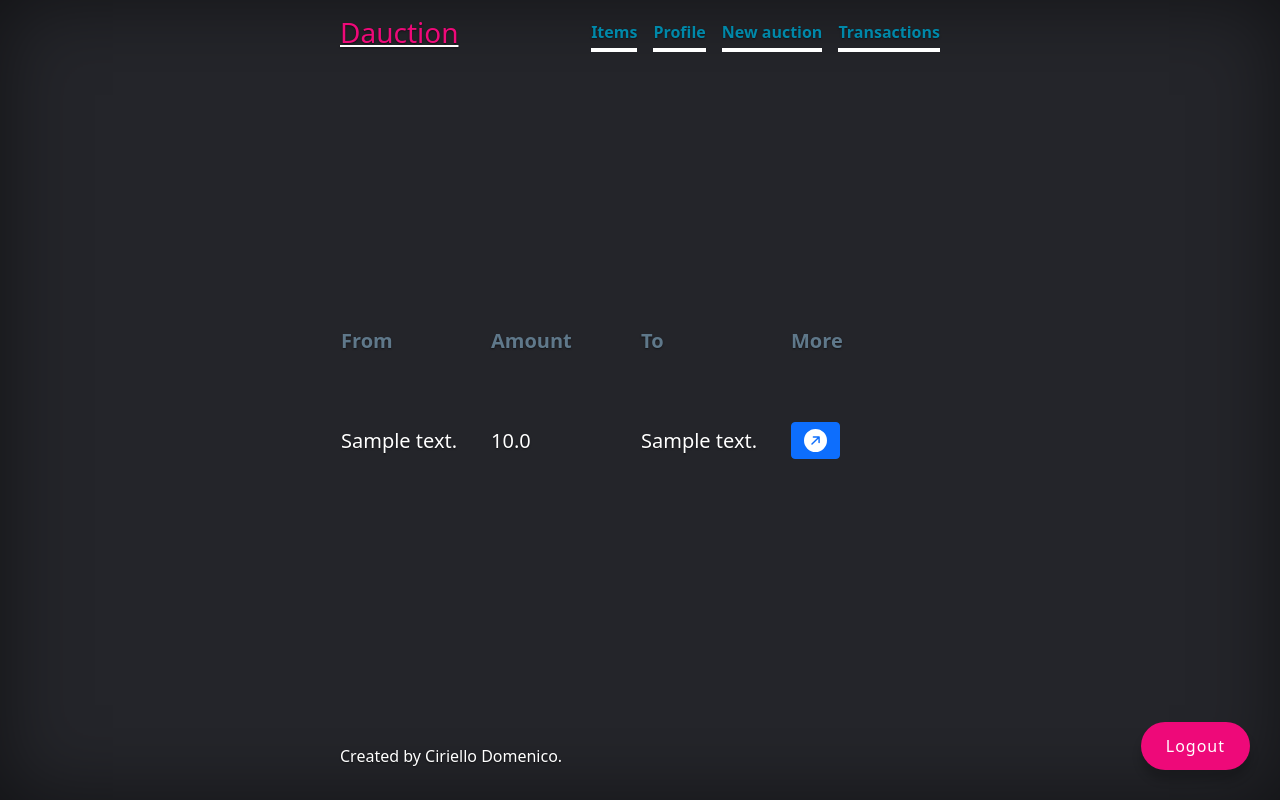
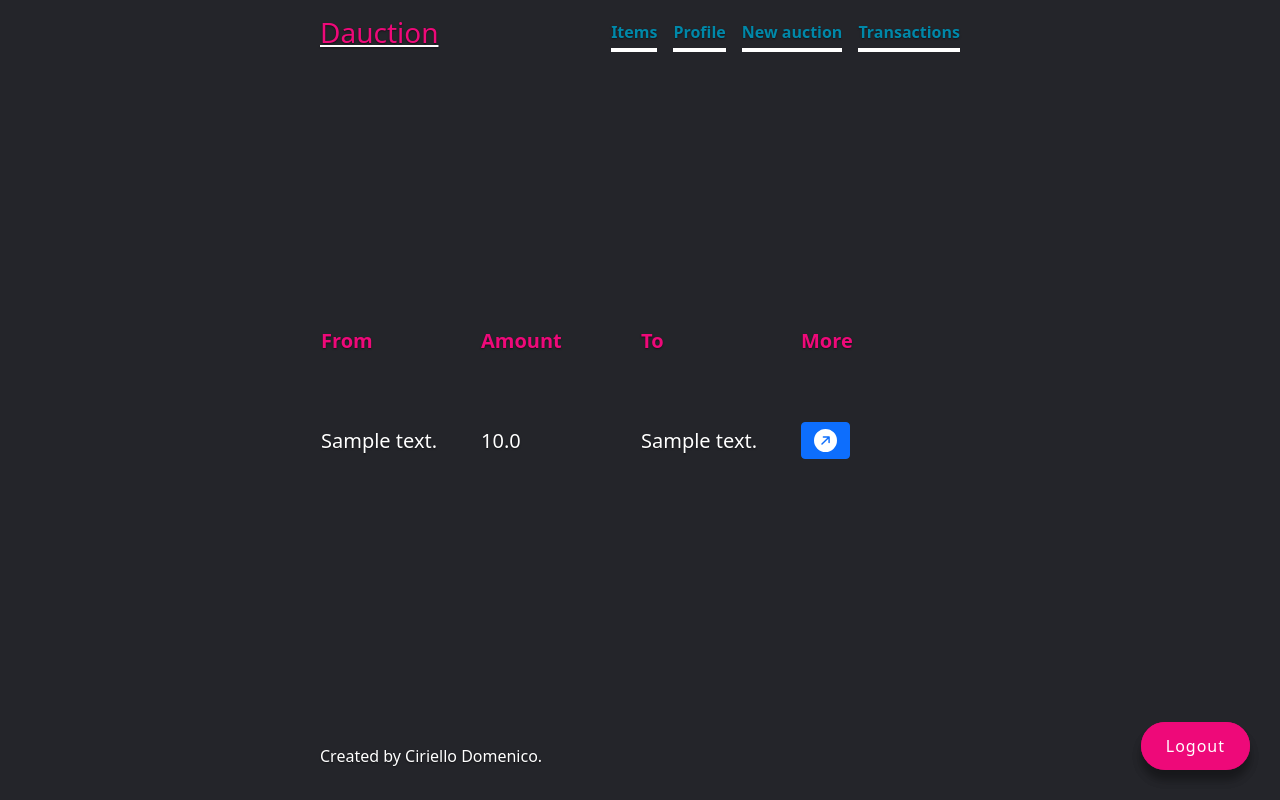
Before and after one commit to Ciriosss/Dauction, a Django app: page /home/transactions/ in a window 1280 px wide. Run offline with Django 3.2, Linux system fonts and the light colour scheme; tables that the repository leaves empty hold one stand-in row (values such as "Sample post"); some libraries are stand-ins or nearby versions.

Commit message:
restyle pt3

```diff
--- a/dauction/auction/static/auction/style.css
+++ b/dauction/auction/static/auction/style.css
@@ -18,9 +18,6 @@ a:hover {
   background-color: #ee0979;
   border: .05rem solid #fff;
 }
-th{
-    color: #ee0979;
-}
 
 /*
  * Base structure
@@ -33,15 +30,10 @@ body {
 }
 
 body {
-  display: -ms-flexbox;
-  display: -webkit-box;
-  display: flex;
-  -ms-flex-pack: center;
-  -webkit-box-pack: center;
   justify-content: center;
   color: #fff;
   text-shadow: 0 .05rem .1rem rgba(0, 0, 0, .5);
-  box-shadow: inset 0 0 5rem rgba(0, 0, 0, .5);
+
 }
 
 .cover-container {
--- a/dauction/auction/templates/auction/base.html
+++ b/dauction/auction/templates/auction/base.html
@@ -29,6 +29,7 @@
             <a class="nav-link active" href="{% url 'profile'%}">Profile</a>
             <a class="nav-link active" href="{% url 'newAuction'%}">New auction</a>
             <a class="nav-link active" href="{% url 'transactions'%}">Transactions</a>
+              <a href="{% url 'logout' %}" class="card-link" id="logout"><button class="btnn">Logout</button></a>
           </nav>
         </div>
       </header>
@@ -44,7 +45,7 @@
 
 {% block content %}
 {% endblock %}
-<a href="{% url 'logout' %}" class="card-link"><button class="btnn">Logout</button></a>
+<a href="{% url 'logout' %}" class="card-link" id="logout"><button class="btnn">Logout</button></a>
 <footer class="mastfoot mt-auto">
         <div class="inner">
           <p>Created by Ciriello Domenico</a>.</p>
--- a/dauction/auction/templates/auction/transactions.html
+++ b/dauction/auction/templates/auction/transactions.html
@@ -3,10 +3,10 @@
 <table>
 
     <tr>
-        <th >From</th>
-        <th >Amount</th>
-        <th >To</th>
-        <th >More</th>
+        <th style = "color:#ee0979">From</th>
+        <th style = "color:#ee0979">Amount</th>
+        <th style = "color:#ee0979">To</th>
+        <th style = "color:#ee0979">More</th>
     </tr>
 
 
```
Also changed, not shown: dauction/auction/templates/auction/transactionDetail.html (+4 -3 lines).
